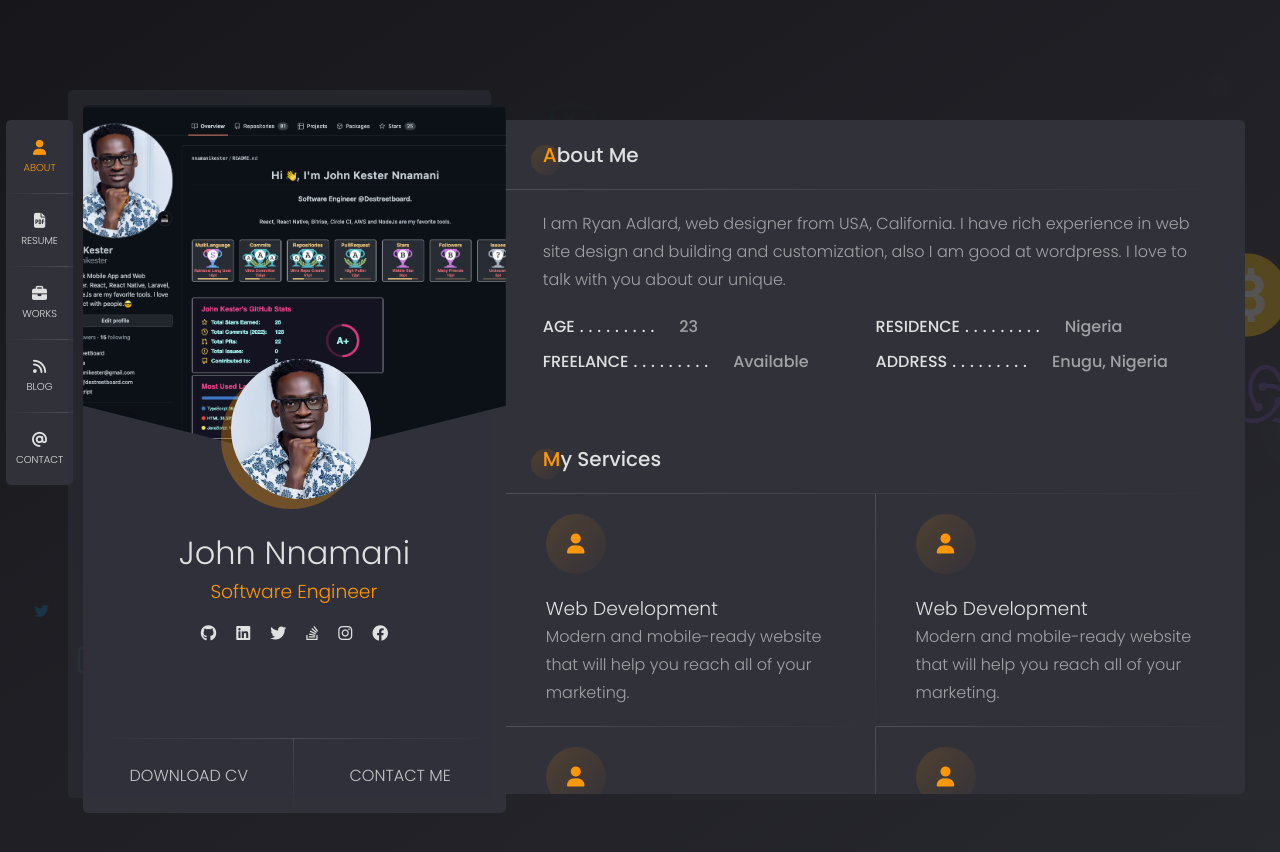
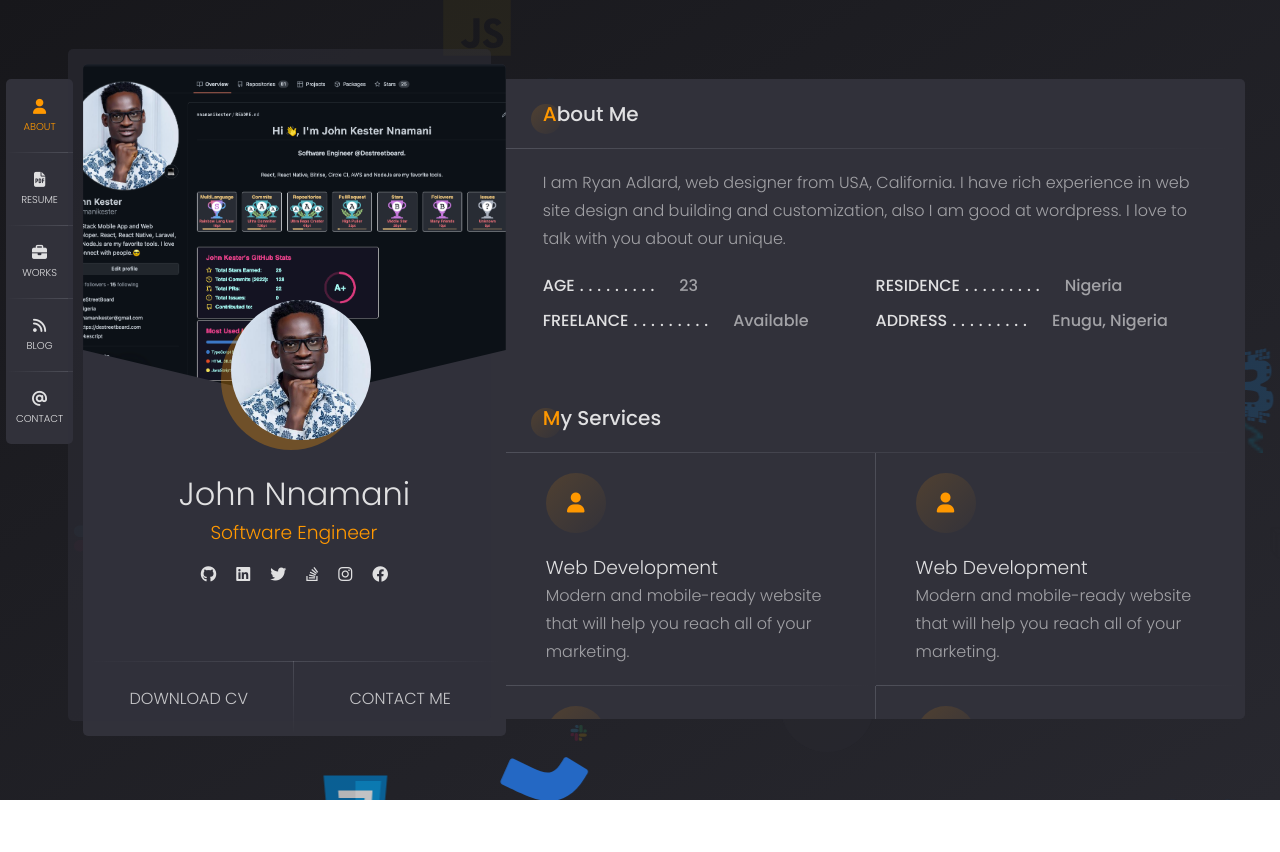
Before and after one commit to nnamanikester/kescript, a Next.js app: page / in a window 1280 px wide. Shown: the top 852 px of the page. After the commit the page ends 800 px from the top, so only its background shows below. Built offline with nearby package versions, Linux system fonts and the light colour scheme.

Commit message:
fix: page margin

```diff
--- a/layouts/main-layout.tsx
+++ b/layouts/main-layout.tsx
@@ -7,7 +7,7 @@ interface MainLayoutProps {
 const MainLayout: React.FC<MainLayoutProps> = ({ children }) => {
   return (
     <>
-      <div>
+      <div className="main-layout">
         <main>{children}</main>
       </div>
     </>
--- a/styles/index.scss
+++ b/styles/index.scss
@@ -22,6 +22,12 @@ body {
   color: $white-color;
 }
 
+.main-layout {
+  // display: flex;
+  vertical-align: middle;
+  align-items: center;
+}
+
 a,
 a:hover,
 a:visited,
--- a/styles/layouts/_grid.scss
+++ b/styles/layouts/_grid.scss
@@ -1,8 +1,8 @@
 .container {
   max-width: 1268px;
   max-height: 674px;
-  margin: 15vh auto;
-  height: 85vh;
+  margin: 6.2% auto;
+  height: 80vh;
   width: 100%;
   transition: all .4s ease-in-out;
 }
```
